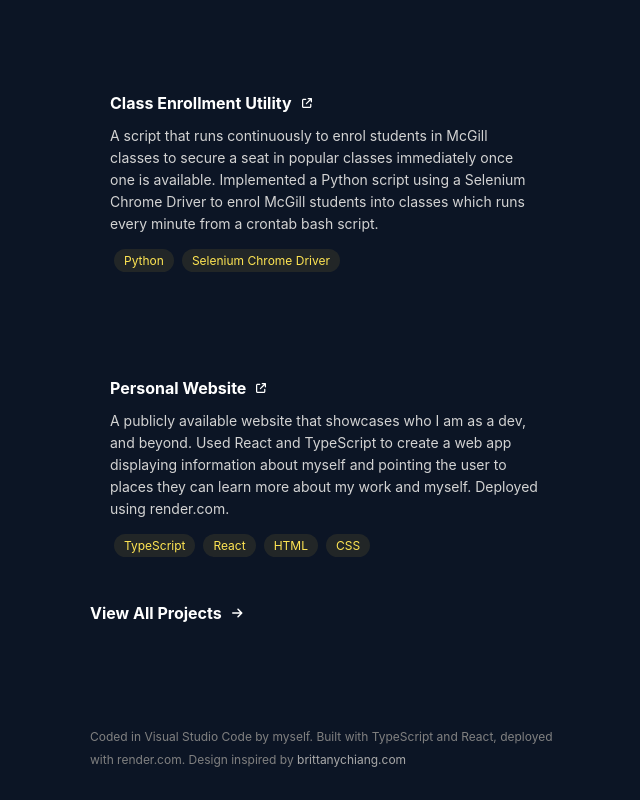
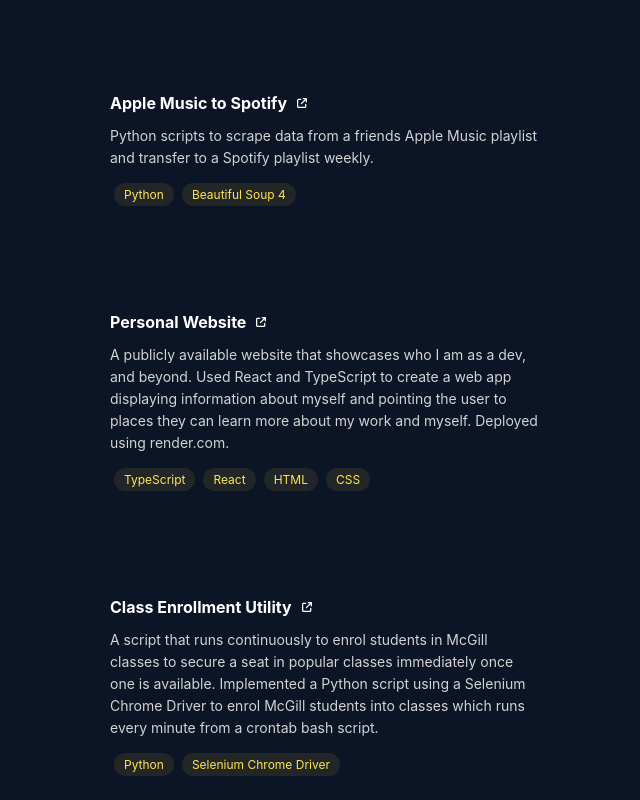
Before and after one commit to lilygostovic/lg-portfolio, a React (Create React App) app: page / in a window 1280 px wide. Shown: the part 1960-2760 px from the top of the page, without its empty margins (550-1190 px from the left). Built offline with nearby package versions, Linux system fonts and the light colour scheme.

Commit message:
Update project list

```diff
--- a/src/components/Projects/index.tsx
+++ b/src/components/Projects/index.tsx
@@ -2,6 +2,18 @@ import { ProjectBlock } from "./ProjectBlock";
 
 export const Projects = () => (
   <div id="projects">
+    <ProjectBlock
+      title="Apple Music to Spotify"
+      link="https://github.com/lilygostovic/zacks-picks"
+      body="Python scripts to scrape data from a friends Apple Music playlist and transfer to a Spotify playlist weekly."
+      skills={["Python", "Beautiful Soup 4"]}
+    />
+    <ProjectBlock
+      title="Personal Website"
+      link="https://github.com/lilygostovic/lg-portfolio"
+      body="A publicly available website that showcases who I am as a dev, and beyond. Used React and TypeScript to create a web app displaying information about myself and pointing the user to places they can learn more about my work and myself. Deployed using render.com."
+      skills={["TypeScript", "React", "HTML", "CSS"]}
+    />
     <ProjectBlock
       title="Class Enrollment Utility"
       link="https://github.com/lilygostovic/class-enroller"
@@ -9,10 +21,10 @@ export const Projects = () => (
       skills={["Python", "Selenium Chrome Driver"]}
     />
     <ProjectBlock
-      title="Personal Website"
-      link="https://github.com/lilygostovic/lg-portfolio"
-      body="A publicly available website that showcases who I am as a dev, and beyond. Used React and TypeScript to create a web app displaying information about myself and pointing the user to places they can learn more about my work and myself. Deployed using render.com."
-      skills={["TypeScript", "React", "HTML", "CSS"]}
+      title="Blog"
+      link="https://github.com/lilygostovic/blog"
+      body="Personal blog website created to practice using Javascript and to learn more about React. Self-taught React and Javascript while developing."
+      skills={["JavaScript", "React", "HTML", "CSS"]}
       last={true}
     />
   </div>
```
